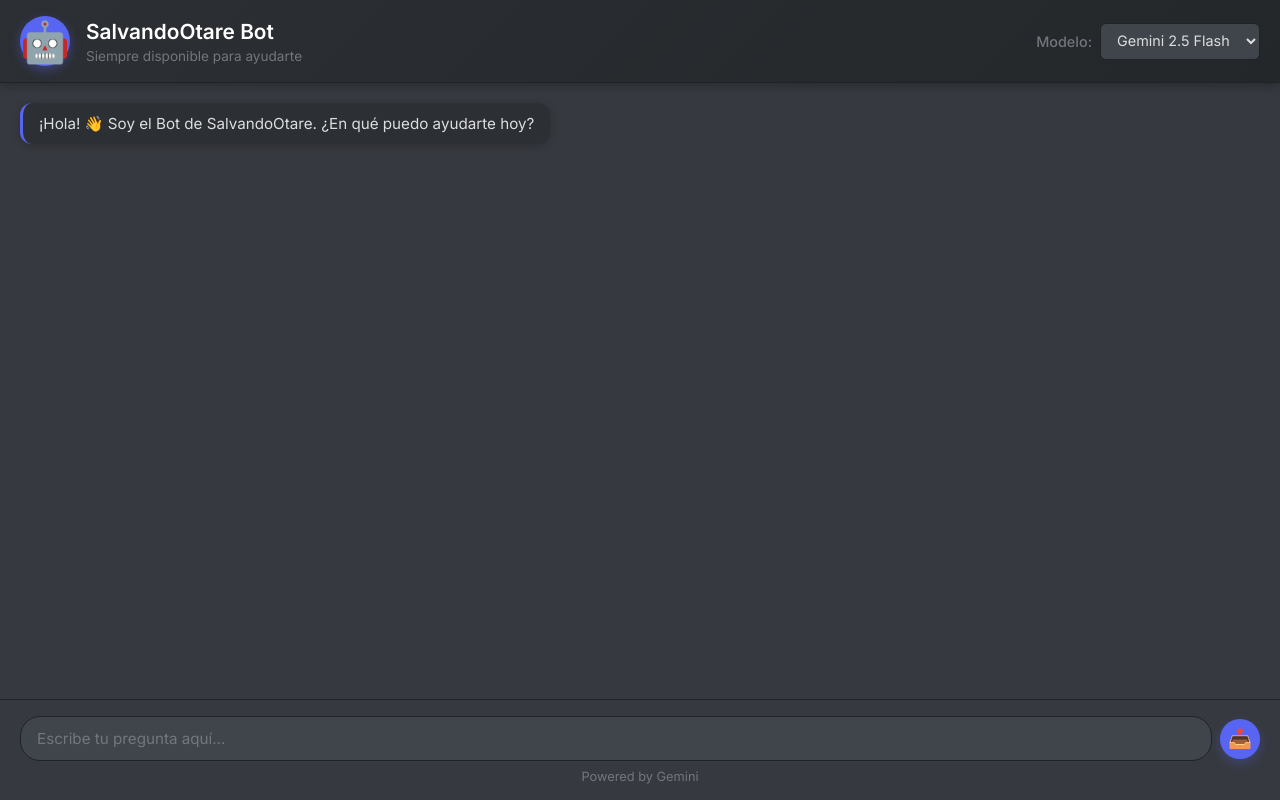
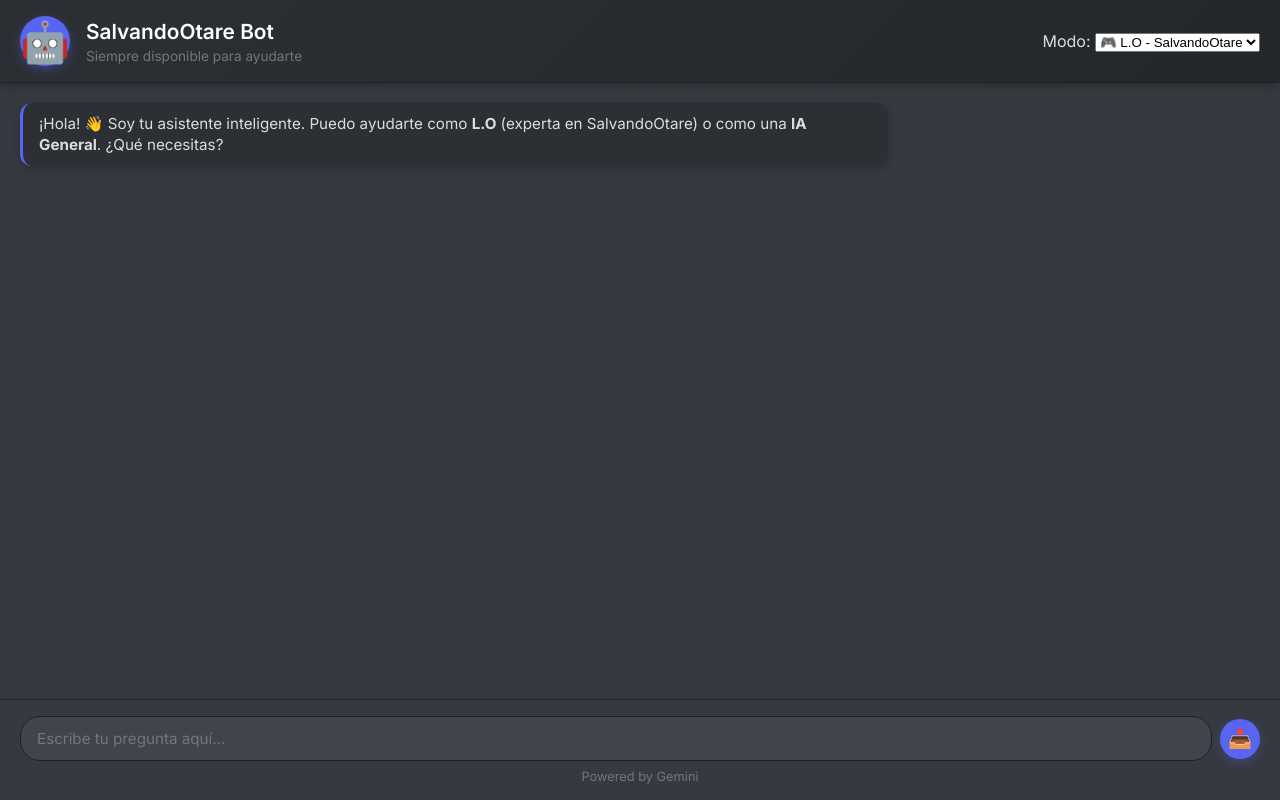
Before and after one commit to TimbelsitoXD456/SalvandoOtare_Bot, a plain HTML site: page index.html in a window 1280 px wide. Drawn offline with Linux system fonts and the light colour scheme.

Commit message:
Update index.html

```diff
--- a/index.html
+++ b/index.html
@@ -16,13 +16,11 @@
           <h1>SalvandoOtare Bot</h1>
           <p>Siempre disponible para ayudarte</p>
         </div>
-        <div class="model-selector">
-          <label for="geminiModel">Modelo:</label>
-          <select id="geminiModel" class="model-dropdown">
-            <option value="gemini-2.5-flash">Gemini 2.5 Flash</option>
-            <option value="gemini-2.0-flash">Gemini 2.0 Flash</option>
-            <option value="gemini-1.5-flash">Gemini 1.5 Flash</option>
-            <option value="gemini-1.5-pro">Gemini 1.5 Pro</option>
+        <div class="mode-selector">
+          <label for="modoIA">Modo:</label>
+          <select id="modoIA" class="mode-dropdown">
+            <option value="salvandootare">🎮 L.O - SalvandoOtare</option>
+            <option value="general">🤖 IA General</option>
           </select>
         </div>
       </div>
@@ -31,7 +29,7 @@
     <div class="chat-messages" id="chatMessages">
       <div class="message bot-message">
         <div class="message-content">
-          <p>¡Hola! 👋 Soy el Bot de SalvandoOtare. ¿En qué puedo ayudarte hoy?</p>
+          <p>¡Hola! 👋 Soy tu asistente inteligente. Puedo ayudarte como <strong>L.O</strong> (experta en SalvandoOtare) o como una <strong>IA General</strong>. ¿Qué necesitas?</p>
         </div>
       </div>
     </div>
```
